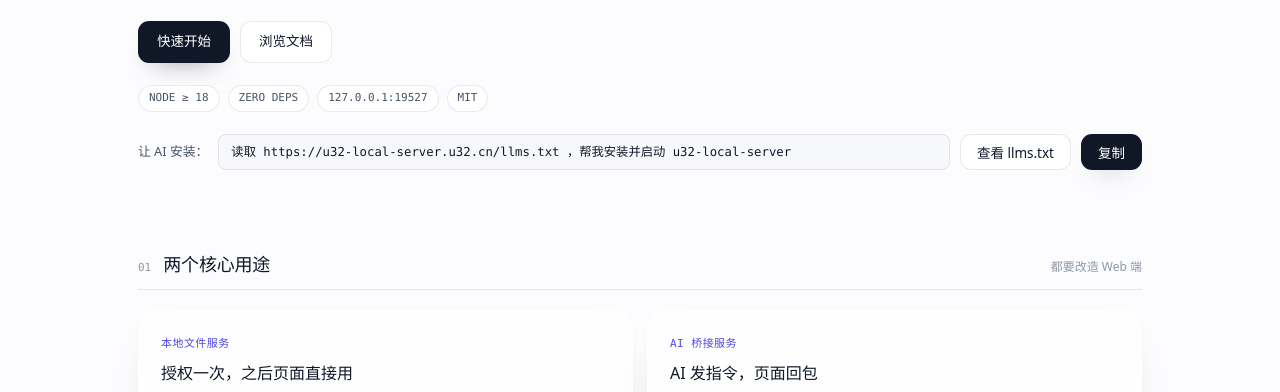
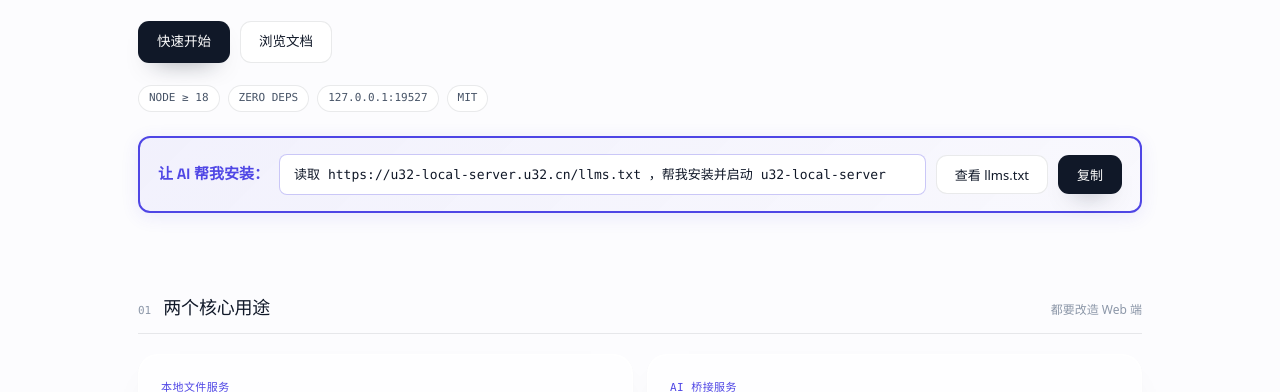
Before and after one commit to u32-cn/u32-local-server, a website: page docs/index.html in a window 1280 px wide. Shown: the part 325-717 px from the top of the page. Drawn offline with Linux system fonts and the light colour scheme.

Commit message:
docs(site): 「让 AI 帮我安装」文案调整 + hero 顶部提示词视觉强调
- 两处「让 AI 安装」均改为「让 AI 帮我安装」
- hero 顶部行改为强调样式：accent 描边卡片 + 淡紫渐变底 + 阴影，标签加大加粗，提示词与按钮放大

```diff
--- a/docs/assets/style.css
+++ b/docs/assets/style.css
@@ -191,7 +191,13 @@ footer{border-top:1px solid var(--line);margin-top:20px;padding:22px 0 36px}
 .ai-install-label{font-size:12.8px;color:var(--ink-2);white-space:nowrap}
 .ai-install-cmd{background:#f7f8fb;border:1px solid var(--line);border-radius:8px;padding:7px 12px;font-size:12.3px;font-family:ui-monospace,SFMono-Regular,Menlo,Consolas,monospace;color:var(--ink);user-select:all}
 .ai-install-row .btn{padding:7px 16px}
-.ai-install-top{margin-top:22px}
-.ai-install-top .ai-install-cmd{flex:1 1 auto;min-width:260px}
+.ai-install-top{
+  margin-top:24px;padding:16px 18px;border:2px solid var(--accent);border-radius:12px;
+  background:linear-gradient(135deg,rgba(79,70,229,.06),rgba(79,70,229,.02));
+  box-shadow:0 4px 18px rgba(79,70,229,.10);
+}
+.ai-install-top .ai-install-label{font-size:15px;font-weight:600;color:var(--accent)}
+.ai-install-top .ai-install-cmd{flex:1 1 auto;min-width:260px;font-size:13px;padding:9px 14px;border-color:rgba(79,70,229,.30);background:#fff}
+.ai-install-top .btn{padding:9px 18px;font-size:13px}
 
 /* 「让 AI 使用」提示词列表 */
--- a/docs/index.html
+++ b/docs/index.html
@@ -44,7 +44,7 @@
       <span class="pill" data-u32-name="meta-license">MIT</span>
     </div>
     <div class="ai-install-row ai-install-top" data-u32-name="ai-install-top">
-      <span class="ai-install-label" data-u32-name="ai-install-top-label">让 AI 安装：</span>
+      <span class="ai-install-label" data-u32-name="ai-install-top-label">让 AI 帮我安装：</span>
       <code class="ai-install-cmd" id="ai-install-cmd-top" data-u32-name="ai-install-top-cmd">读取 https://u32-local-server.u32.cn/llms.txt ，帮我安装并启动 u32-local-server</code>
       <button type="button" class="btn btn-ghost" id="ai-install-view-top" data-u32-name="ai-install-top-view">查看 llms.txt</button>
       <button type="button" class="btn btn-primary" id="ai-install-copy-top" data-u32-name="ai-install-top-copy">复制</button>
@@ -175,7 +175,7 @@ u32-ls open .</pre>
         <p data-u32-name="note-2"><b>只监听本机。</b>不暴露公网；写接口另带同源 Origin 校验，挡住跨站请求。</p>
         <p data-u32-name="note-3"><b>装在哪。</b>在 AI 工具的托管终端里 <code>npm i -g</code> 可能落到工具自带的 node，装前先看 <code>npm config get prefix</code>。</p>
         <div class="ai-install-row" data-u32-name="ai-install-row">
-          <span class="ai-install-label" data-u32-name="ai-install-label">让 AI 安装：</span>
+          <span class="ai-install-label" data-u32-name="ai-install-label">让 AI 帮我安装：</span>
           <code class="ai-install-cmd" id="ai-install-cmd" data-u32-name="ai-install-cmd">读取 https://u32-local-server.u32.cn/llms.txt ，帮我安装并启动 u32-local-server</code>
           <button type="button" class="btn btn-ghost" id="ai-install-view" data-u32-name="ai-install-view">查看 llms.txt</button>
           <button type="button" class="btn btn-primary" id="ai-install-copy" data-u32-name="ai-install-copy">复制</button>
```
